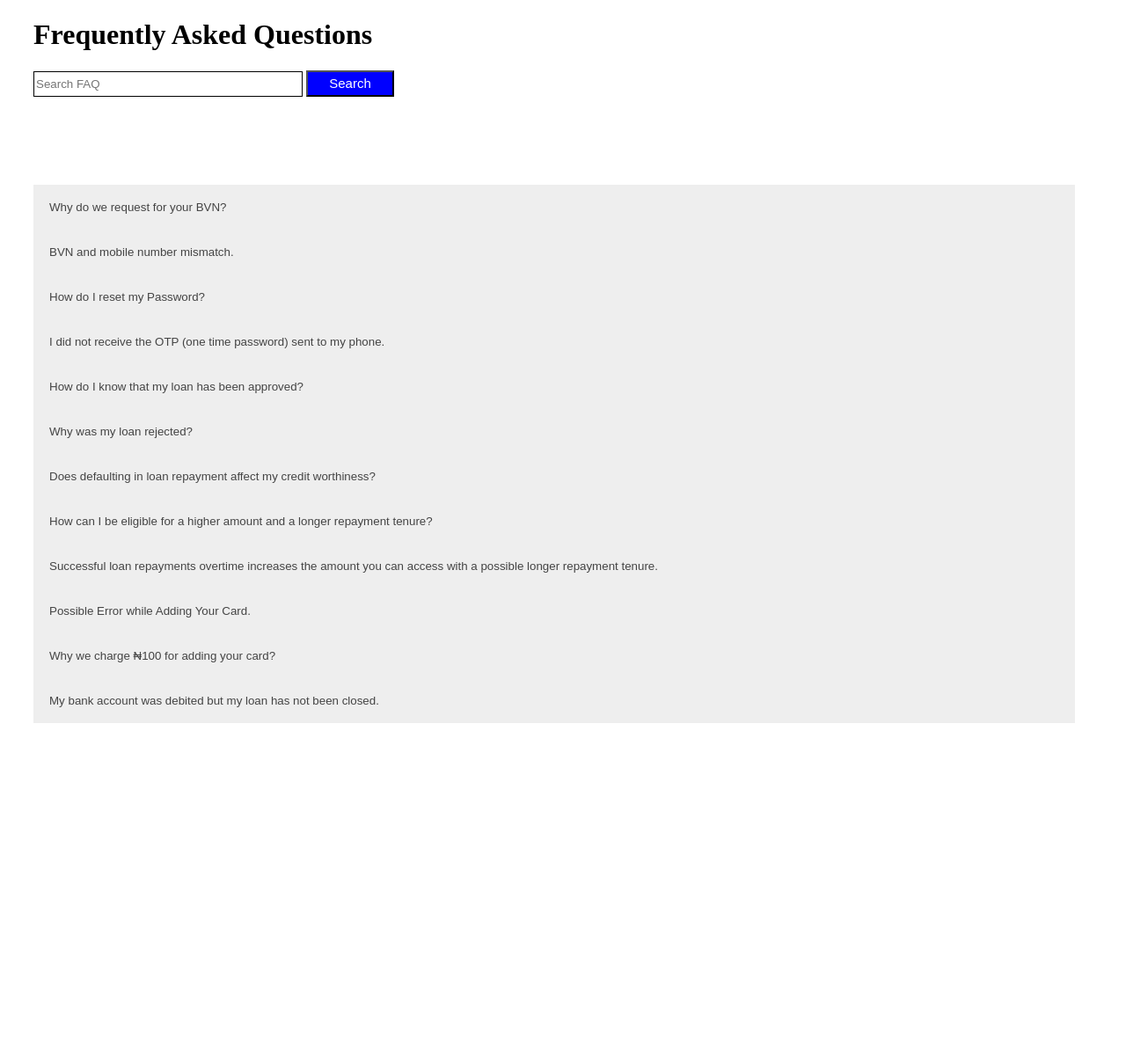
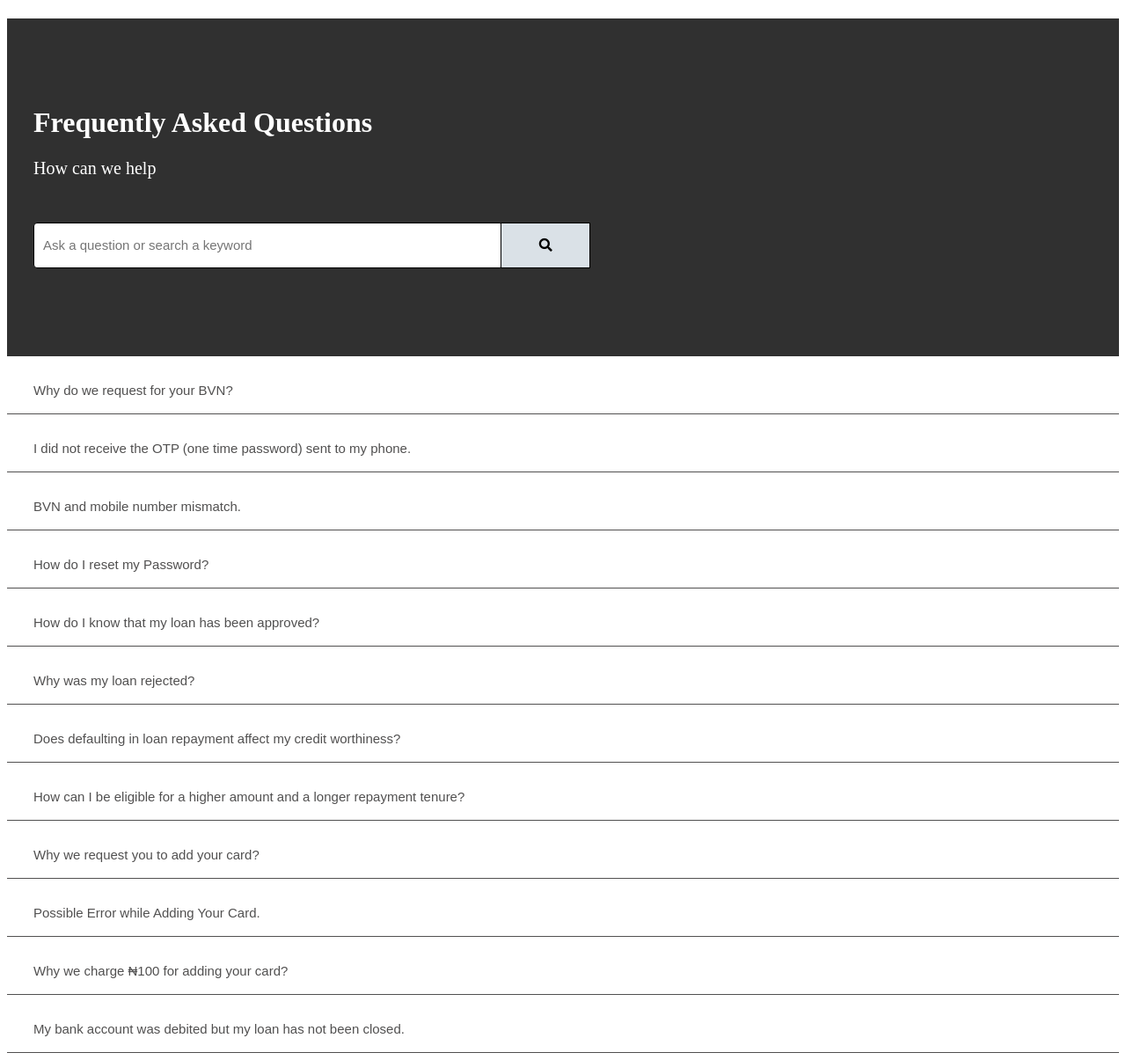
Before and after one commit to amycruz97/FAQ, a plain HTML site: page index.html in a window 1280 px wide. Shown: the whole page at 88% size. Before the commit the page ends 830 px from the top, so only its background shows below. Drawn offline with Linux system fonts and the light colour scheme.

Commit message:
faq updated

```diff
--- a/index.html
+++ b/index.html
@@ -11,42 +11,27 @@
 
 <body>
 
-    <h1 style="margin-left: 30px;">Frequently Asked Questions</h1>
 
 
 
 
 
+    <div id="searchFaq">
+
+        <div class="searchBg">
+            <h1 style="margin-left: 30px; padding-top: 100px; color:white;">Frequently Asked Questions</h1>
+            <p style="margin-left: 30px; font-size: 20px; color:white;">How can we help</p>
+
+            <div class="" id="searchId">
+                <input type="text" id='search' placeholder="Ask a question or search a keyword" style="padding: 10px;  font-size: 15px;" />
+                <button id="searchBtn"><i class="fa fa-search"></i></button>
+            </div>
+
+        </div>
 
 
+        <div id="accordion-wrapper">
 
-
-
-
-
-
-
-
-
-
-
-
-
-
-
-
-    <style>
-
-    </style>
-
-
-    <div id="searchFaq">
-        <div class="">
-            <input type="text" id='search' placeholder="Search FAQ" />
-            <button id="searchBtn">Search</button>
-
-        </div>
-        <div id="accordion-wrapper">
             <!-- <i class="fas fa-chevron-right"></i> -->
         </div>
 
--- a/index.js
+++ b/index.js
@@ -172,30 +172,10 @@
 
 const FAQ = [{
 
-        "question": "	Why do we request for your BVN?",
+        "question": "Why do we request for your BVN?",
         "answer": `
         <p>
         Your BVN is completely secure and we only need it for identity verification. Your BVN does not give us access to your financial data.
-        </p>
-        `
-    },
-    {
-        "question": "BVN and mobile number mismatch.",
-        "answer": `
-        <p>
-            This means that the number entered is not linked to the BVN. However, this can be resolved by availing us of the following; (BVN print out from the Bank, and the new mobile number). Alternatively, The customer can also visit the Bank for a BVN update.
-        </p>
-        `
-    },
-    {
-        "question": "	How do I reset my Password?",
-        "answer": `
-        <p>
-        Tap on the Forgot password button, a pop-up will display requesting if you would reset using Email of WhatsApp; If you select Email, you will be prompted to enter an email address, If you decide to reset with WhatsApp, RESET text will automatically prefill into the text box, all you needed to do is to tap send.
-        Note - Reset link can only be delivered to the email that is tied to the account. Please check           your junk or spam folder of your email for the reset link.
-        (ZEE- 09060003933) will only send reset link to the mobile number that tied to the account.
-
-
         </p>
         `
     },
@@ -204,18 +184,44 @@ const FAQ = [{
         "question": "I did not receive the OTP (one time password) sent to my phone.",
         "answer": `
         <p>
-        -	Please note that OTP can only be delivered to the mobile number tied the BVN.
-        -	You can also verify your account using WhatsApp, this is available only for new customers’ (This can be achieved by sending VERIFY to 09060003933 on WhatsApp)
+
+            <ul>
+                <li>Please note that OTP can only be delivered to the mobile number tied the BVN.</li>
+                <li>You can also verify your account using WhatsApp, this is available only for new customers’</li>
+            </ul>
+            <br>
+            <span style="margin-left:20px"> (This can be achieved by sending VERIFY to 09060003933 on WhatsApp)</span>
 
         </p>
         `
     },
     {
+        "question": "BVN and mobile number mismatch.",
+        "answer": `
+        <p>
+            This means that the number entered is not linked to the BVN. However, this can be resolved by availing us of the following; (BVN print out from the Bank, and the new mobile number).<br>
+            Alternatively, The customer can also visit the Bank for a BVN update.
+        </p>
+        `
+    },
+    {
+        "question": "	How do I reset my Password?",
+        "answer": `
+        <p>
+            Tap on the Forgot password button, a pop-up will display requesting if you would reset using Email of WhatsApp; If you select Email, you will be prompted to enter an email address,<br>
+            If you decide to reset with WhatsApp, RESET text will automatically prefill into the text box, all you needed to do is to tap send. <br>
+            <span style="font-weight:bold; ">Note </span>- Reset link can only be delivered to the email that is tied to the account. Please check your junk or spam folder of your email for the reset link. <br>
+            (ZEE- 09060003933) will only send reset link to the mobile number that tied to the account.
+        </p>
+        `
+    },
+
+    {
         "question": "How do I know that my loan has been approved?",
         "answer": `
         <p>
-        If your dashboard displays that “Your loan is currently being processed”, for more than 24hrs, please send an email to help@moneypal.ng
-         Note - MoneyPal Nano Loan circle( Loan application – Loan approval - Disbursement ) does               -        not exceed 10 minutes.
+        If your dashboard displays that “Your loan is currently being processed”, for more than 24hrs, please send an email to help@moneypal.ng.<br>
+        <span style="font-weight:bold;">Note</span> - MoneyPal Nano Loan circle( Loan application – Loan approval - Disbursement ) does  not exceed 10 minutes.
 
         </p>
         `
@@ -245,11 +251,11 @@ const FAQ = [{
         `
     },
     {
-        "question": "Successful loan repayments overtime increases the amount you can access with a possible longer repayment tenure.",
+        "question": "Why we request you to add your card?",
         "answer": `
         <p>
-        This is an automated process and in a bid to make repayment process seamless, we request for the customer’s card, and this will enable us charge your bank the exact amount on the due date instead of going to the bank to pay over the counter or engaging in a bank transfer.
-        Note – We do not store your card details, your card information is stored in a PCI complaint external card vault provided by Flutterwave
+        This is an automated process and in a bid to make repayment process seamless, we request for the customer’s card, and this will enable us charge your bank  the exact amount <br> on the due date instead of going to the bankto pay over the counter or engaging in a bank transfer.<br>
+        <span style="font-weight:bold;">Note </span>– We do not store your card details, your card information is stored in a PCI complaint external card vault provided by Flutterwave
 
         </p>
         `
@@ -258,13 +264,15 @@ const FAQ = [{
         "question": "Possible Error while Adding Your Card.",
         "answer": `
         <p>
-        -	OTP has been validated – This simply means that you had earlier used the OTP and cannot be re-used.
-        -	Server error, we cannot connect to the server at the moment – Please check your internet and try again.
-        -	Do not honor- We would advise that you visit your bank if you are seeing this error or try using another bank card.
-        -	Stolen card – We advise that you should visit your bank at this time.
-        -	Card will expire in 3 months or less -  Please be informed that we do not accept cards that will expire in less than 3 months.
-        -	Card not provisioned on token platform – We advise that you visit your bank should you see an error message like this.
-        -	Sorry, we could not connect to your bank at the moment – Please, write us an email at help@moneypal.ng
+            <ul>
+                <li>OTP has been validated – This simply means that you had earlier used the OTP and cannot be re-used.</li>
+                <li>Server error, we cannot connect to the server at the moment – Please check your internet and try again.</li>
+                <li>Do not honor- We would advise that you visit your bank if you are seeing this error or try using another bank card.</li>
+                <li>Stolen card – We advise that you should visit your bank at this time. </li>
+                <li>Card will expire in 3 months or less -  Please be informed that we do not accept cards that will expire in less than 3 months.</li>
+                <li>Card not provisioned on token platform – We advise that you visit your bank should you see an error message like this.</li>
+                <li>Sorry, we could not connect to your bank at the moment – Please, write us an email at help@moneypal.ng</li>
+            </ul>
 
         </p>
         `
@@ -282,10 +290,13 @@ const FAQ = [{
         "answer": `
         <p>
         We advise that you should avail us of the following so we can help you further;
-        •	The debit evidence or
-        •	The debit amount and transaction date,
-        •	The first 6 and the last 4 digit of the card that was charged.
-        Note – We will not and never request for your full card details.
+        <ul>
+            <li>The debit evidence or</li>
+            <li>The debit amount and transaction date</li>
+            <li>The first 6 and the last 4 digit of the card that was charged.</li>
+        </ul>
+
+        <span style="font-weight: bold;">Note</span> – We will not and never request for your full card details.
         Please disregard any person or group of people acting on behalf of Zedvance Finance Limited, requesting for your full card details
 
         </p>
@@ -327,7 +338,8 @@ var accordionHTML = ""
 
 FAQ.forEach((question) => {
     accordionHTML += `
-    <button class="accordion">${question.question}</button>
+
+  <button class="accordion">${question.question}</button>
     <div class="panel">
         ${question.answer}
     </div>
--- a/style.css
+++ b/style.css
@@ -1,33 +1,53 @@
+                .searchBg {
+                    background-color: #303030;
+                }
+
+                #searchId {
+                    display: flex;
+                    flex-direction: row;
+                    margin-top: 50px;
+                }
+
                 #search {
                     /* background-color: ; */
-            height: 25px;
-            width: 300px;
+                    height: 30px;
+                    width: 40vw;
                     border: 1px solid black;
+                    border-radius: 4px;
+                    margin-bottom: 100px;
+                    margin-left: 30px;
                 }
 
                 #searchBtn {
-            background-color: blue;
-            color: white;
+                    background-color: #dae1e7;
+                    color: #000;
                     font-size: 15px;
-            height: 30px;
-            width: 100px;
+                    height: 52px;
+                    width: 8vw;
+                    border: 1px solid black;
+                    margin-left: -3px;
                 }
 
                 #accordion-wrapper {
-            margin-top: 100px;
+                    margin-top: px;
                 }
                 /* Style the buttons that are used to open and close the accordion panel */
 
                 .accordion {
-            background-color: #eee;
-            color: #444;
+                    /* background-color: #eee; */
+                    background-color: #fff;
+                    color: #515050;
+                    font-size: 15px;
                     cursor: pointer;
                     padding: 18px;
                     width: 100%;
                     text-align: left;
-            border: none;
                     outline: none;
                     transition: 0.4s;
+                    padding-left: 30px;
+                    padding-top: 30px;
+                    border: none;
+                    border-bottom: 1px solid #515050;
                 }
                 /* Add a background color to the button if it is clicked on (add the .active class with JS), and when you move the mouse over it (hover) */
 
@@ -45,9 +65,3 @@
                     overflow: hidden;
                     transition: max-height 0.2s ease-out;
                 }
-
-        #searchFaq {
-            /* background-color: pink; */
-            margin-left: 30px;
-            margin-right: 50px;
-        }
```
Lines whose indentation alone changed are shown as unchanged.
